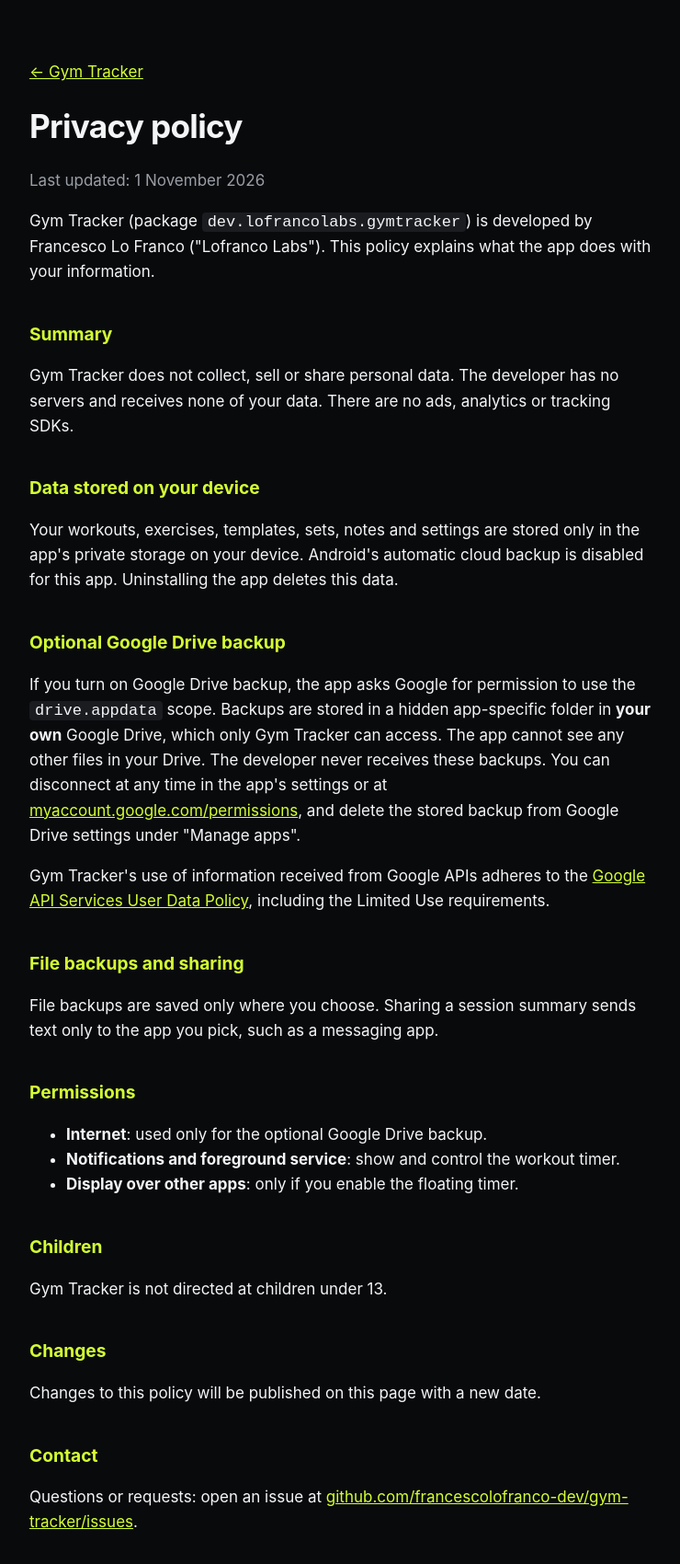
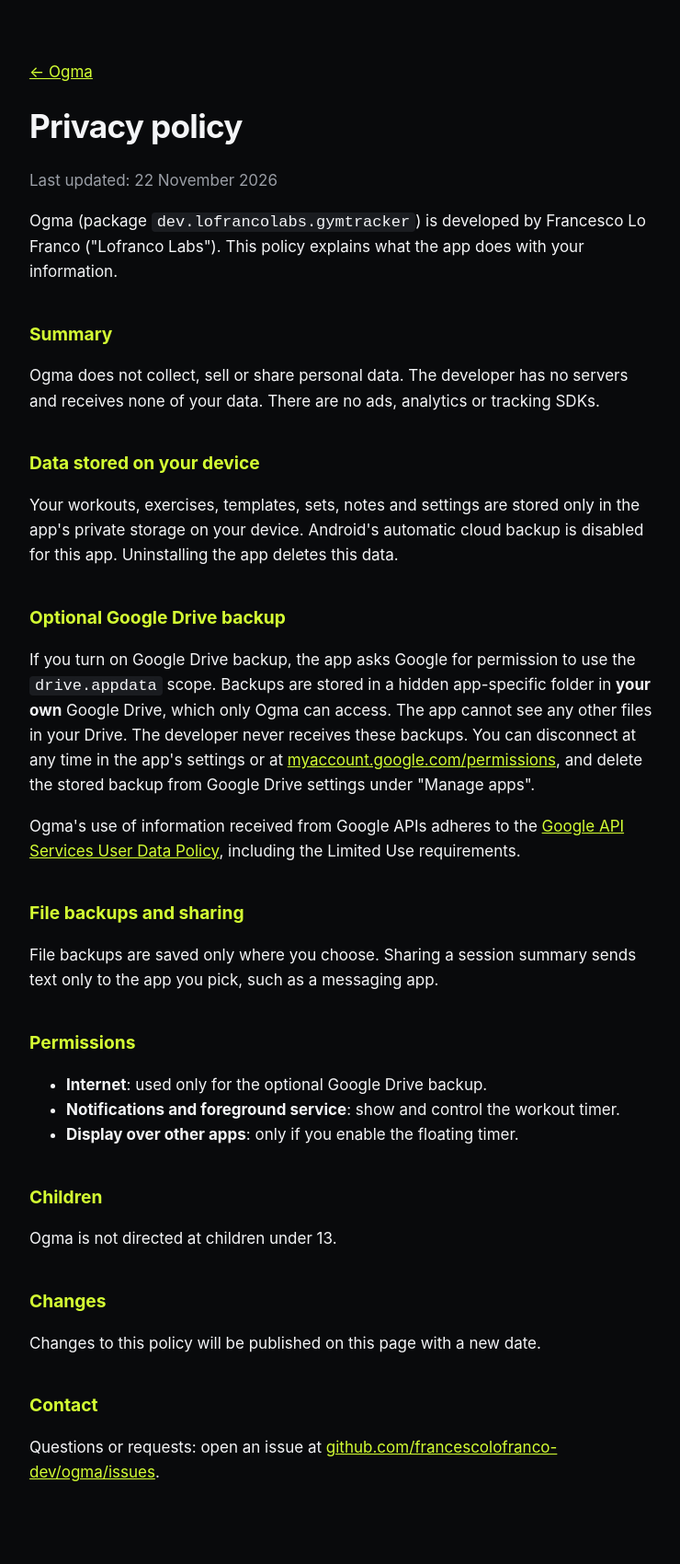
Before and after one commit to francescolofranco-dev/gym-tracker, a plain HTML site: page privacy.html in a window 1280 px wide. Shown: the whole page at 92% size, without its empty margins (268-1008 px from the left). After the commit the page ends 1679 px from the top, so only its background shows below. Drawn offline with Linux system fonts and the light colour scheme.

Commit message:
Rebrand the website and privacy policy as Ogma

```diff
--- a/privacy.html
+++ b/privacy.html
@@ -3,21 +3,21 @@
 <head>
   <meta charset="utf-8">
   <meta name="viewport" content="width=device-width, initial-scale=1">
-  <title>Gym Tracker – Privacy policy</title>
+  <title>Ogma – Privacy policy</title>
   <link rel="icon" href="icon-512.png">
   <link rel="stylesheet" href="style.css">
 </head>
 <body>
   <main>
-    <p><a href="./">← Gym Tracker</a></p>
+    <p><a href="./">← Ogma</a></p>
     <h1>Privacy policy</h1>
-    <p class="muted">Last updated: 1 November 2026</p>
+    <p class="muted">Last updated: 22 November 2026</p>
 
-    <p>Gym Tracker (package <code>dev.lofrancolabs.gymtracker</code>) is developed by Francesco Lo Franco
+    <p>Ogma (package <code>dev.lofrancolabs.gymtracker</code>) is developed by Francesco Lo Franco
       ("Lofranco Labs"). This policy explains what the app does with your information.</p>
 
     <h2>Summary</h2>
-    <p>Gym Tracker does not collect, sell or share personal data. The developer has no servers and
+    <p>Ogma does not collect, sell or share personal data. The developer has no servers and
       receives none of your data. There are no ads, analytics or tracking SDKs.</p>
 
     <h2>Data stored on your device</h2>
@@ -28,11 +28,11 @@
     <h2>Optional Google Drive backup</h2>
     <p>If you turn on Google Drive backup, the app asks Google for permission to use the
       <code>drive.appdata</code> scope. Backups are stored in a hidden app-specific folder in
-      <strong>your own</strong> Google Drive, which only Gym Tracker can access. The app cannot see any other
+      <strong>your own</strong> Google Drive, which only Ogma can access. The app cannot see any other
       files in your Drive. The developer never receives these backups. You can disconnect at any time in the
       app's settings or at <a href="https://myaccount.google.com/permissions">myaccount.google.com/permissions</a>,
       and delete the stored backup from Google Drive settings under "Manage apps".</p>
-    <p>Gym Tracker's use of information received from Google APIs adheres to the
+    <p>Ogma's use of information received from Google APIs adheres to the
       <a href="https://developers.google.com/terms/api-services-user-data-policy">Google API Services User Data Policy</a>,
       including the Limited Use requirements.</p>
 
@@ -48,14 +48,14 @@
     </ul>
 
     <h2>Children</h2>
-    <p>Gym Tracker is not directed at children under 13.</p>
+    <p>Ogma is not directed at children under 13.</p>
 
     <h2>Changes</h2>
     <p>Changes to this policy will be published on this page with a new date.</p>
 
     <h2>Contact</h2>
     <p>Questions or requests: open an issue at
-      <a href="https://github.com/francescolofranco-dev/gym-tracker/issues">github.com/francescolofranco-dev/gym-tracker/issues</a>.</p>
+      <a href="https://github.com/francescolofranco-dev/ogma/issues">github.com/francescolofranco-dev/ogma/issues</a>.</p>
   </main>
 </body>
 </html>
```
Also changed, not shown: index.html (+7 -6 lines).
